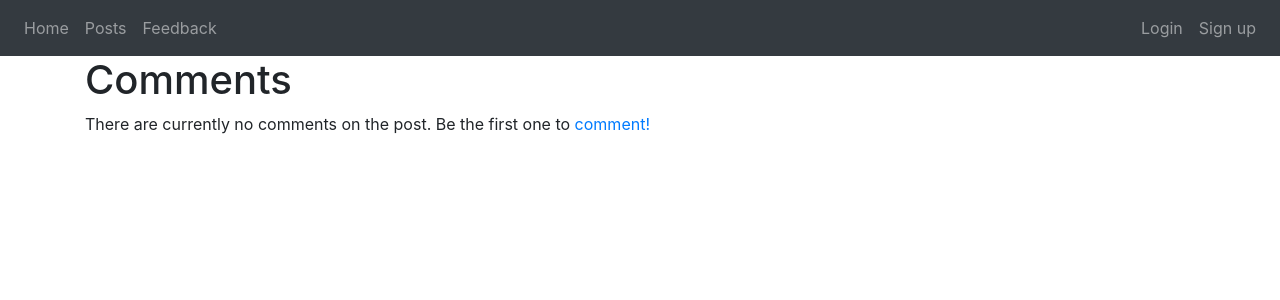
After one commit to TheDomesticUser/blog, a Django app: page /post/1/comments in a window 1280 px wide. The commit adds this page. Shown: the top 300 px of the page. Run offline with Django 3.2, Linux system fonts and the light colour scheme; some libraries are stand-ins or nearby versions.

Commit message:
Started working on the comments display

```diff
--- /dev/null
+++ b/basic_app/templates/basic_app/comments_list.html
@@ -0,0 +1,32 @@
+{% extends 'basic_app/base.html' %}
+
+{% block title %}Comments{% endblock %}
+
+{% block body %}
+  <h1>Comments</h1>
+
+  <!-- Load the post in which the user clicked on -->
+
+
+  <!-- Load the comments of the selected post -->
+  {% if comments_list %}
+  {% for comment in comments_list %}
+  <h1>Test</h1>
+    <div class="card">
+      <div class="card-body">
+        <h5 class="card-title">Card title</h5>
+        <h6 class="card-subtitle mb-2 text-muted">Card subtitle</h6>
+        <p class="card-text">Some quick example text to build on the card title and make up the bulk of the card's content.</p>
+        <a href="#" class="card-link">Card link</a>
+        <a href="#" class="card-link">Another link</a>
+      </div>
+    </div>
+  {% endfor %}
+  {% else %}
+    <p>
+      There are currently no comments on the post.
+      Be the first one to
+      <a href="">comment!</a>
+    </p>
+  {% endif %}
+{% endblock %}
--- a/basic_app/urls.py
+++ b/basic_app/urls.py
@@ -11,6 +11,8 @@ urlpatterns = [
     path('logout/', views.LogoutView.as_view(), name='logout'),
     path('post/', views.PostCreateView.as_view(), name='create_post'),
     path('posts/', views.PostsListView.as_view(), name='posts'),
+    re_path(r'^post/(?P<pk>\d+)/comment$', views.CommentCreateView.as_view(), name='post_comment'),
+    re_path(r'^post/(?P<pk>\d+)/comments$', views.CommentsListView.as_view(), name='comments_list'),
     path('feedback/', views.FeedbackCreateView.as_view(), name='feedback'),
     re_path(r'^edit-profile/(?P<pk>\d+)/$', views.MyProfileUpdateView.as_view(), name='edit_profile'),
     re_path(r'^profile/(?P<pk>\d+)/$', views.UserProfileDetailView.as_view(), name='view_profile'),
--- a/basic_app/views.py
+++ b/basic_app/views.py
@@ -94,7 +94,12 @@ class CommentCreateView(LoginRequiredMixin, CreateView):
         return super(CommentCreateView, self).form_valid(form)
 
 class CommentsListView(ListView):
-    pass
+    template_name = 'basic_app/comments_list.html'
+
+    model = models.Comment
+    object_list = 'comments_list'
+
+    ordering = ['-datetime_commented']
 
 class FeedbackCreateView(CreateView):
     template_name = 'basic_app/feedback.html'
```
Also changed, not shown: basic_app/templates/basic_app/posts_list.html (+13 -1 lines).
